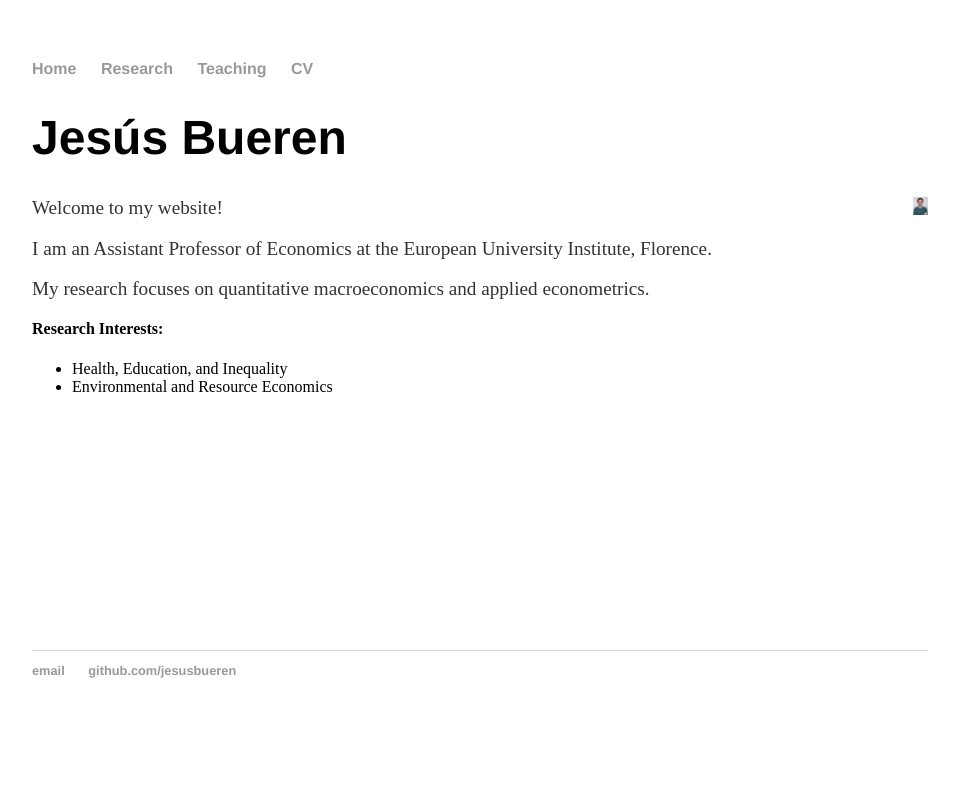
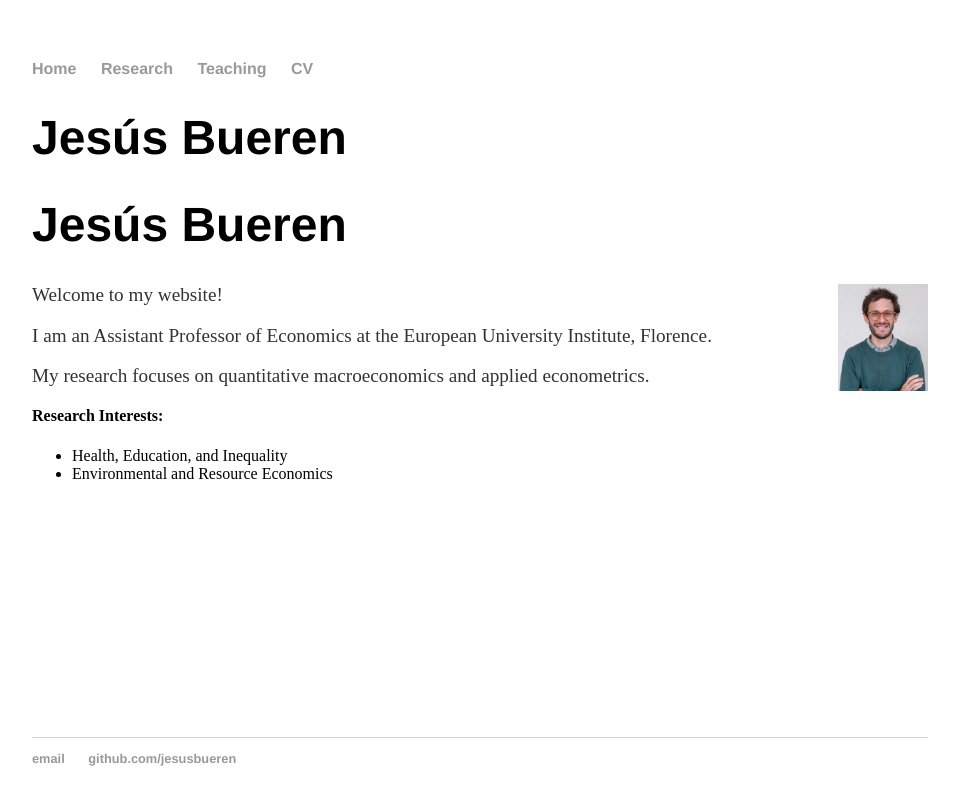
Before and after one commit to jesusbueren/jesusbueren.github.io, a Jekyll site: the page built from index.html, in a window 1280 px wide. Shown: the top 805 px of the page, without its empty margins (160-1119 px from the left). Built offline with Jekyll 4.4.1, drawn with Linux system fonts in a browser that asks for light colours.

Commit message:
Update index.html

```diff
--- a/index.html
+++ b/index.html
@@ -5,7 +5,8 @@
 <div class="blurb">
 
 	<h1>Jes&uacutes Bueren</h1>
-	<img src="Jesus_Bueren_2024_2.jpg" class="right-image">
+	<h1>Jesús Bueren</h1>
+	<img src="Jesus_Bueren_2024_2.jpg" width="10%" height="10%" style="float: right; margin-left: 20px; margin-bottom: 20px;">
 	<p>Welcome to my website!</p>
 	<p> I am an Assistant Professor of Economics at the European University Institute, Florence.</p>
 	<p>My research focuses on quantitative macroeconomics and applied econometrics.</p>
```
